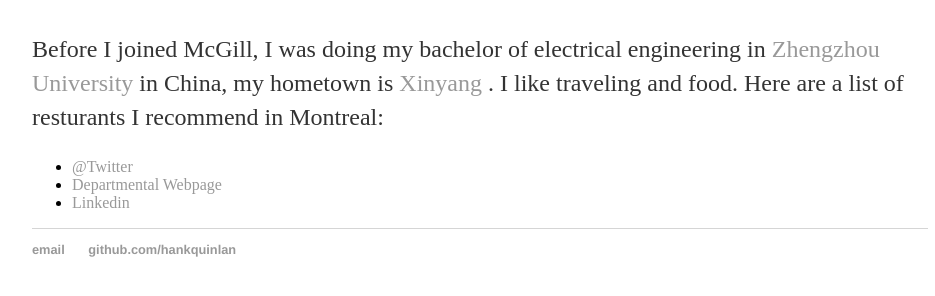
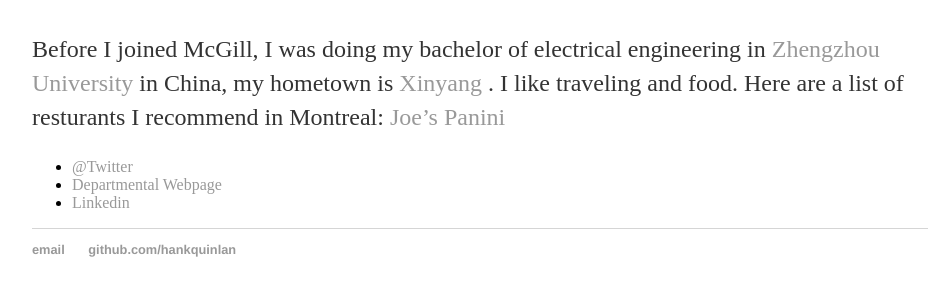
Before and after one commit to DanlanChen/DanlanChen.github.io, a Jekyll site: the page built from about/index.html, in a window 1280 px wide. Shown: the part 164-460 px from the top of the page, without its empty margins (160-1095 px from the left). Built offline with Jekyll 4.4.1, drawn with Linux system fonts in a browser that asks for light colours.

Commit message:
Update index.html

```diff
--- a/about/index.html
+++ b/about/index.html
@@ -8,7 +8,7 @@ title: About Danlan Chen
 			<p>Before I joined McGill, I was doing my bachelor of electrical engineering in <a href="http://english.zzu.edu.cn/aboutus.htm">Zhengzhou University</a>
 			in China, my hometown is <a href="https://en.wikipedia.org/wiki/Xinyang">Xinyang </a>.
 			I like traveling and food. Here are a list of resturants I recommend in Montreal: <a href="http://kazumontreal.com/>Kazu</a>,
-			<a href="https://www.yelp.ca/biz/joes-panini-montr%C3%A9al-2"Joe’s Panini</a></p>
+			<a href="https://www.yelp.ca/biz/joes-panini-montr%C3%A9al-2">Joe’s Panini</a></p>
 
 			<ul class="contacts">
 				<li><a href="https://twitter.com/dengdeng599">@Twitter</a></li>
```
